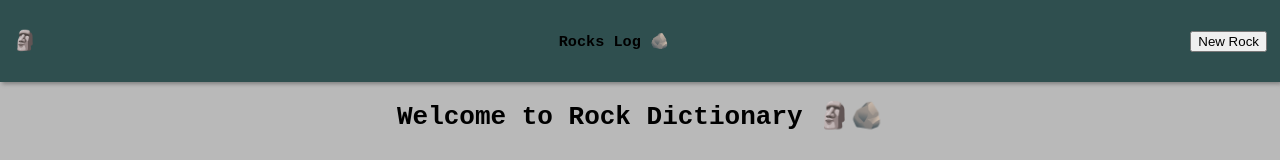
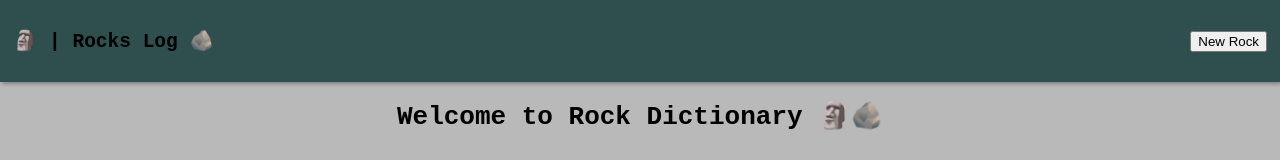
Before and after one commit to amber-king/portfolio-project2-frontend, a React (Create React App) app: page / in a window 1280 px wide. Shown: the top 160 px of the page. Built offline with nearby package versions, Linux system fonts and the light colour scheme; grey boxes are pictures that could not be loaded.

Commit message:
edited app.js & navbar

```diff
--- a/src/App.js
+++ b/src/App.js
@@ -26,7 +26,7 @@ function App() {
             <Route path="/rocks/:id/edit" element={<Edit />} />
             <Route path="*" element={<FourOFour />} />
           </Routes>
-          ``
+
         </main>
       </Router>
     </div>
--- a/src/Components/NavBar.js
+++ b/src/Components/NavBar.js
@@ -4,12 +4,9 @@ export default function NavBar() {
   return (
     <nav>
       <h1>
-        {" "}
-       <Link to="/">🗿</Link> {" "}
+        <Link to="/">🗿</Link> | <Link to="/rocks">Rocks Log 🪨</Link>
       </h1>
-      <h3>
-        <Link to="/rocks">Rocks Log 🪨</Link>
-      </h3>
+
       <button>
         <Link to="/rocks/new">New Rock</Link>
       </button>
```
